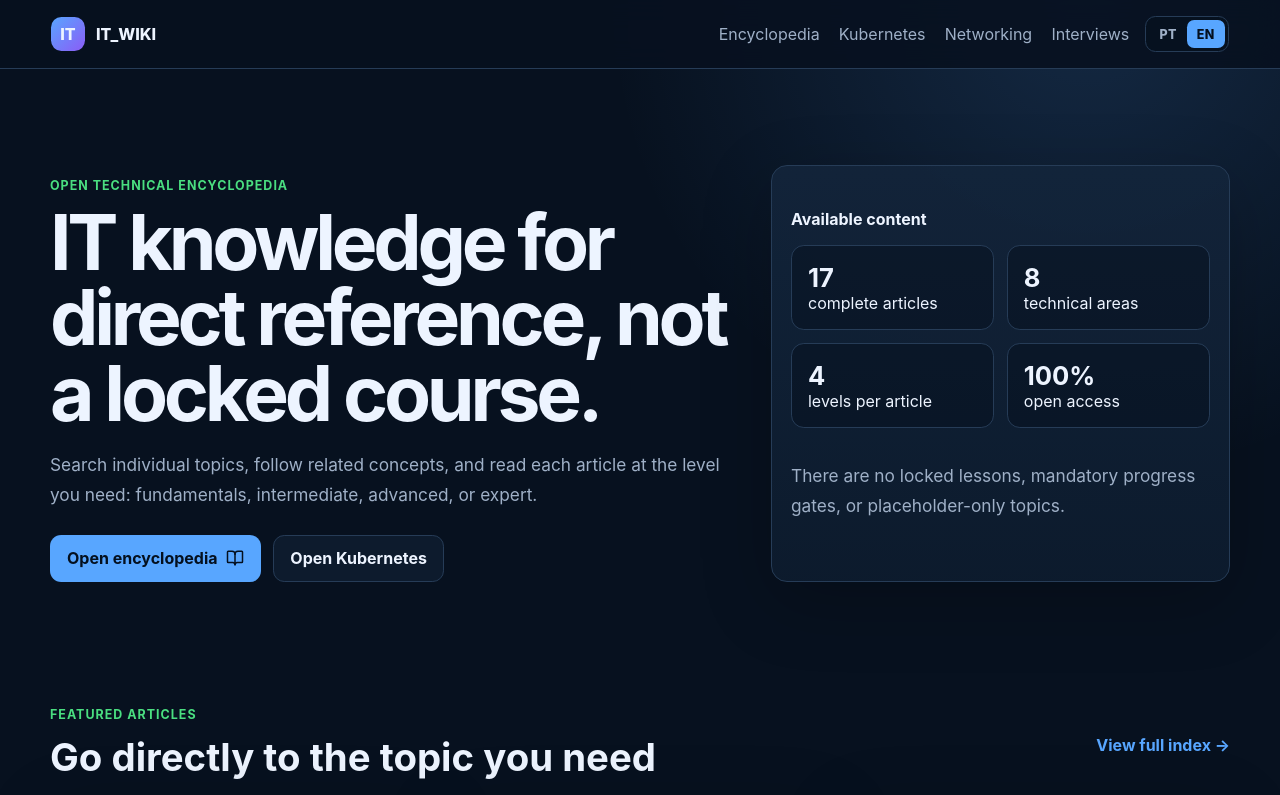
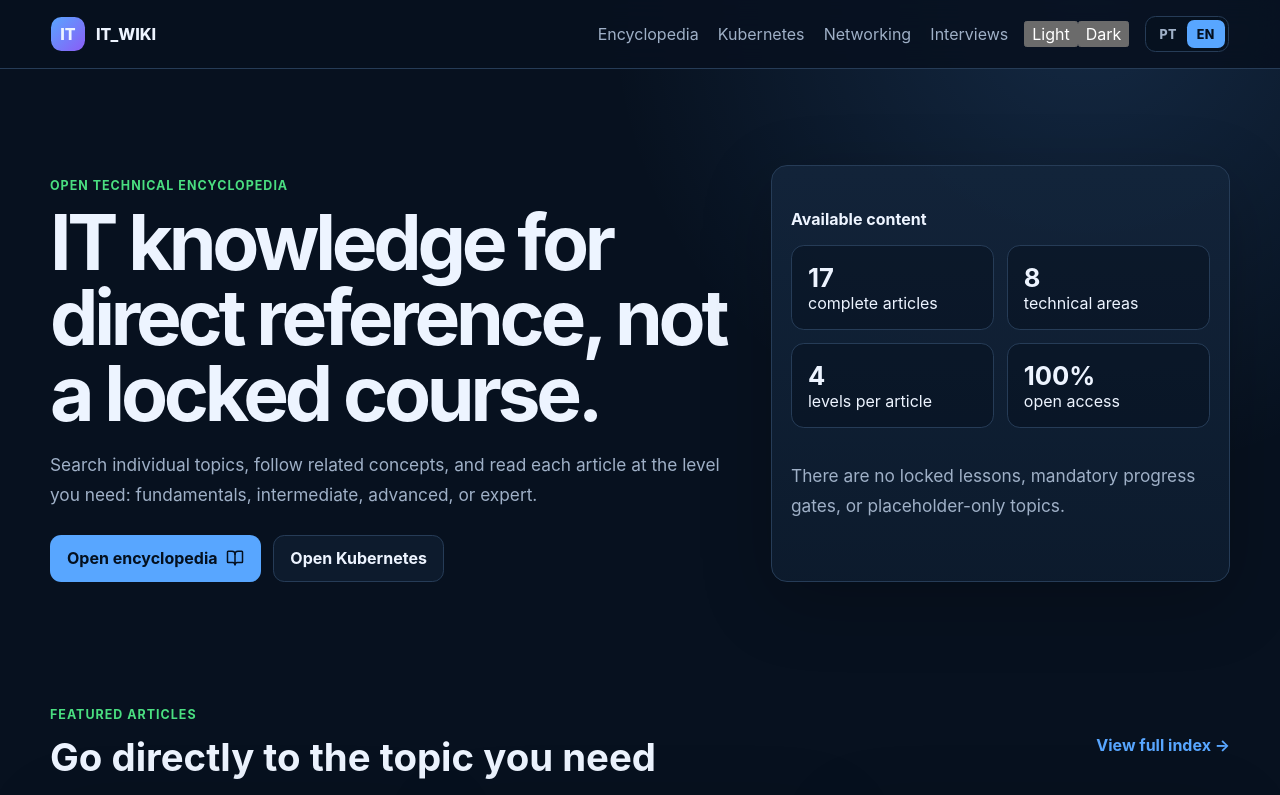
Before and after one commit to josecarlosjr/it_wiki, a Next.js app: page / in a window 1280 px wide. Shown: the top 795 px of the page. Built offline with nearby package versions, Linux system fonts and the light colour scheme.

Commit message:
feat: adicionar seletor de tema no header

```diff
--- a/components/site-chrome.tsx
+++ b/components/site-chrome.tsx
@@ -2,6 +2,7 @@
 
 import Link from 'next/link';
 import { useLanguage } from './language-provider';
+import { ThemeSwitch } from './theme-switch';
 
 export function SiteChrome({ children }: { children: React.ReactNode }) {
   const { locale, setLocale, t } = useLanguage();
@@ -20,6 +21,7 @@ export function SiteChrome({ children }: { children: React.ReactNode }) {
             <Link href="/wiki/redes/">{t('Redes', 'Networking')}</Link>
             <Link href="/entrevistas/">{t('Entrevistas', 'Interviews')}</Link>
           </nav>
+          <ThemeSwitch />
           <div className="language-switch" role="group" aria-label={t('Idioma do site', 'Site language')}>
             <button className={locale === 'pt' ? 'active' : ''} type="button" onClick={() => setLocale('pt')} aria-pressed={locale === 'pt'}>PT</button>
             <button className={locale === 'en' ? 'active' : ''} type="button" onClick={() => setLocale('en')} aria-pressed={locale === 'en'}>EN</button>
```
